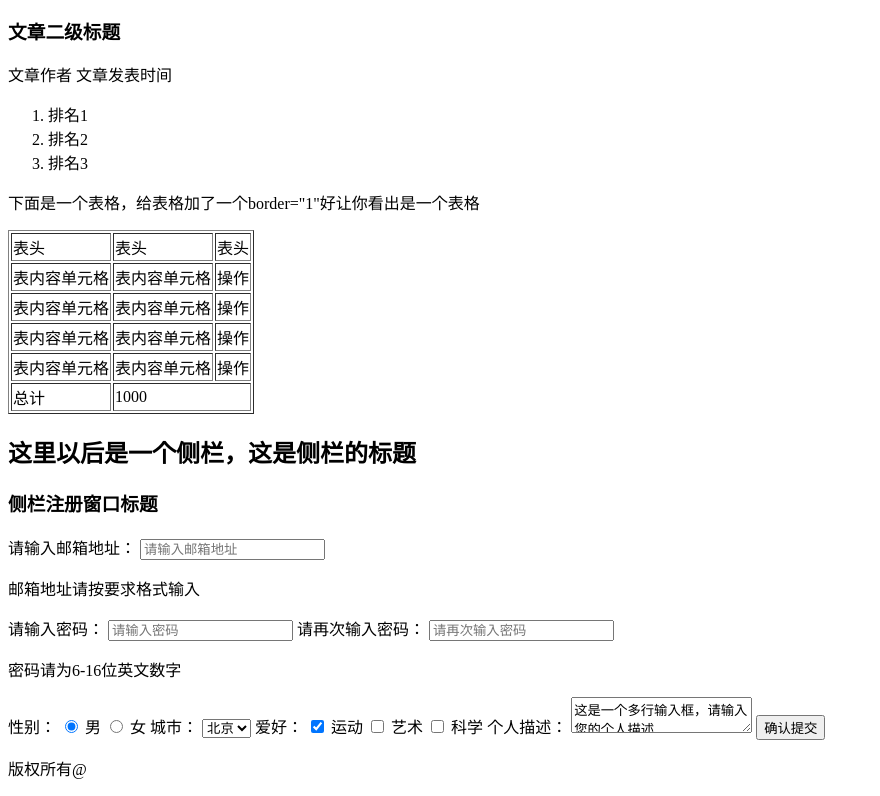
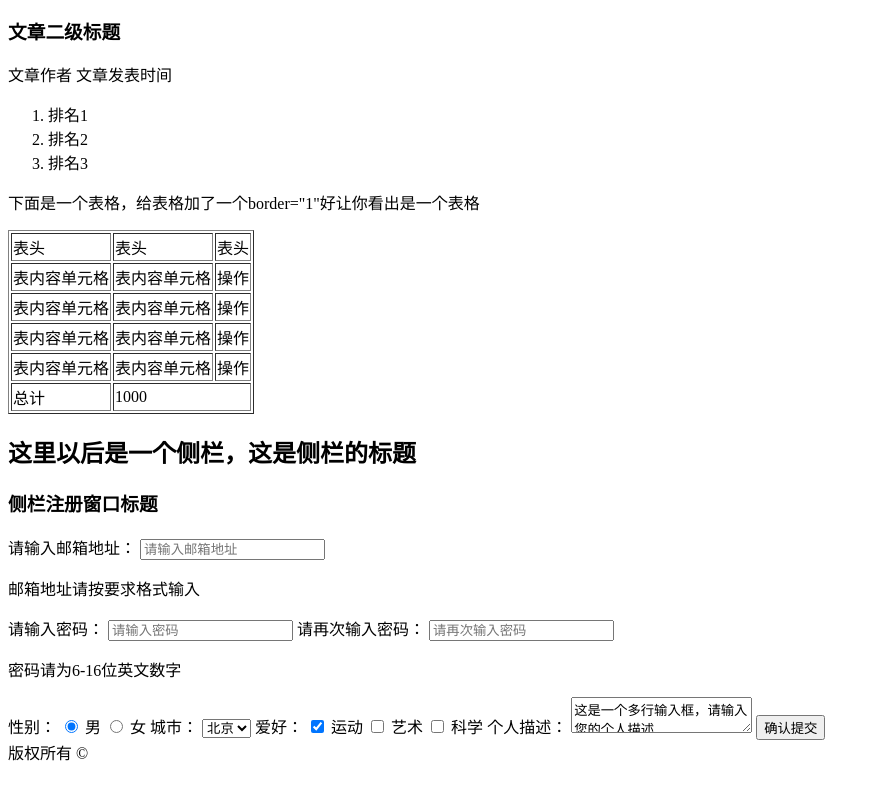
Before and after one commit to spartaTeam/stage1, a plain HTML site: page task_01.html in a window 1280 px wide. Shown: the part 4159-4955 px from the top of the page, without its empty margins (0-880 px from the left). After the commit the page ends 4931 px from the top, so only its background shows below. Drawn offline with Linux system fonts and the light colour scheme.

Commit message:
publish task_01

```diff
--- a/task_01.html
+++ b/task_01.html
@@ -197,9 +197,7 @@
                 </div>
             </div>
         </div>
-        <div>
-            <p>版权所有@</p>
-        </div>
+        <footer>版权所有 ©</footer>
 </body>
 
 </html>
```
